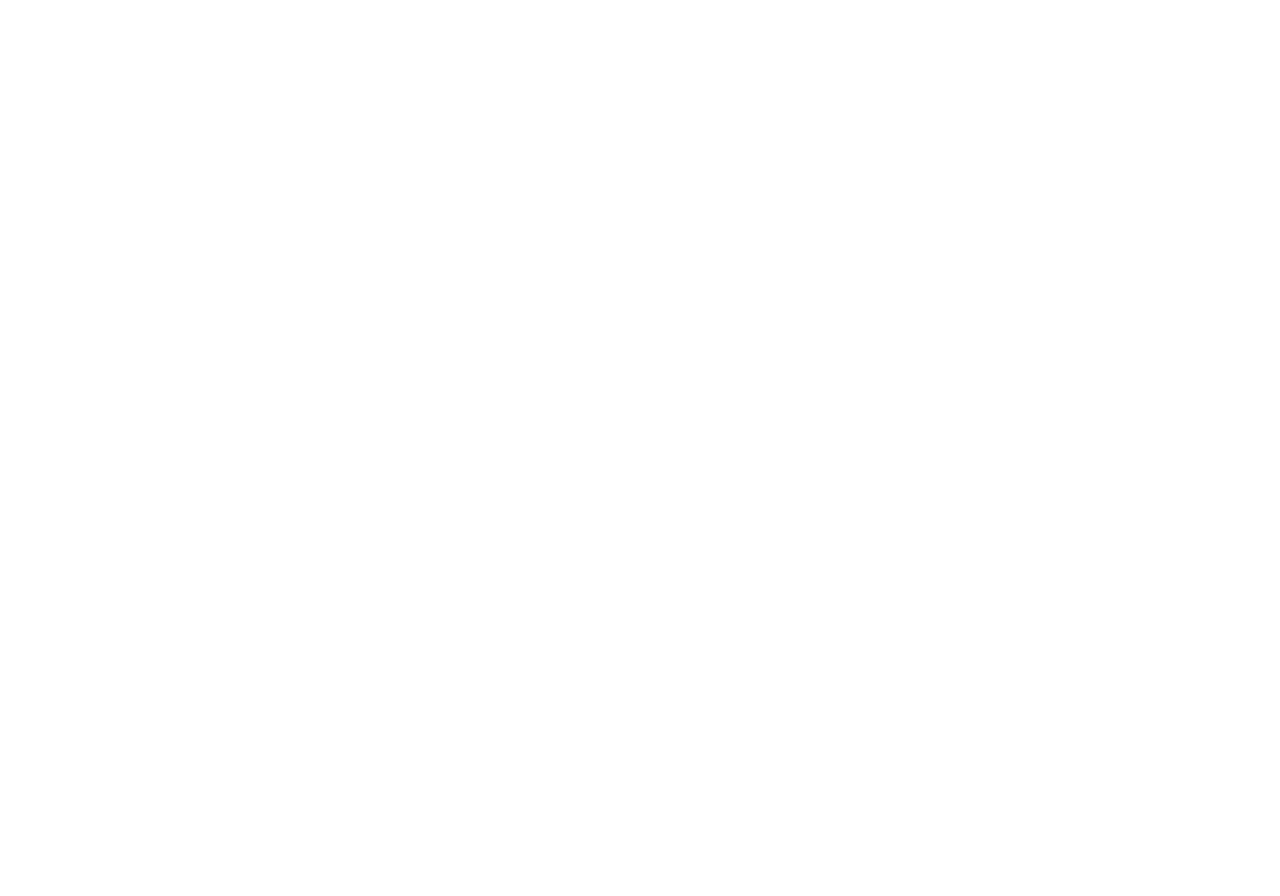
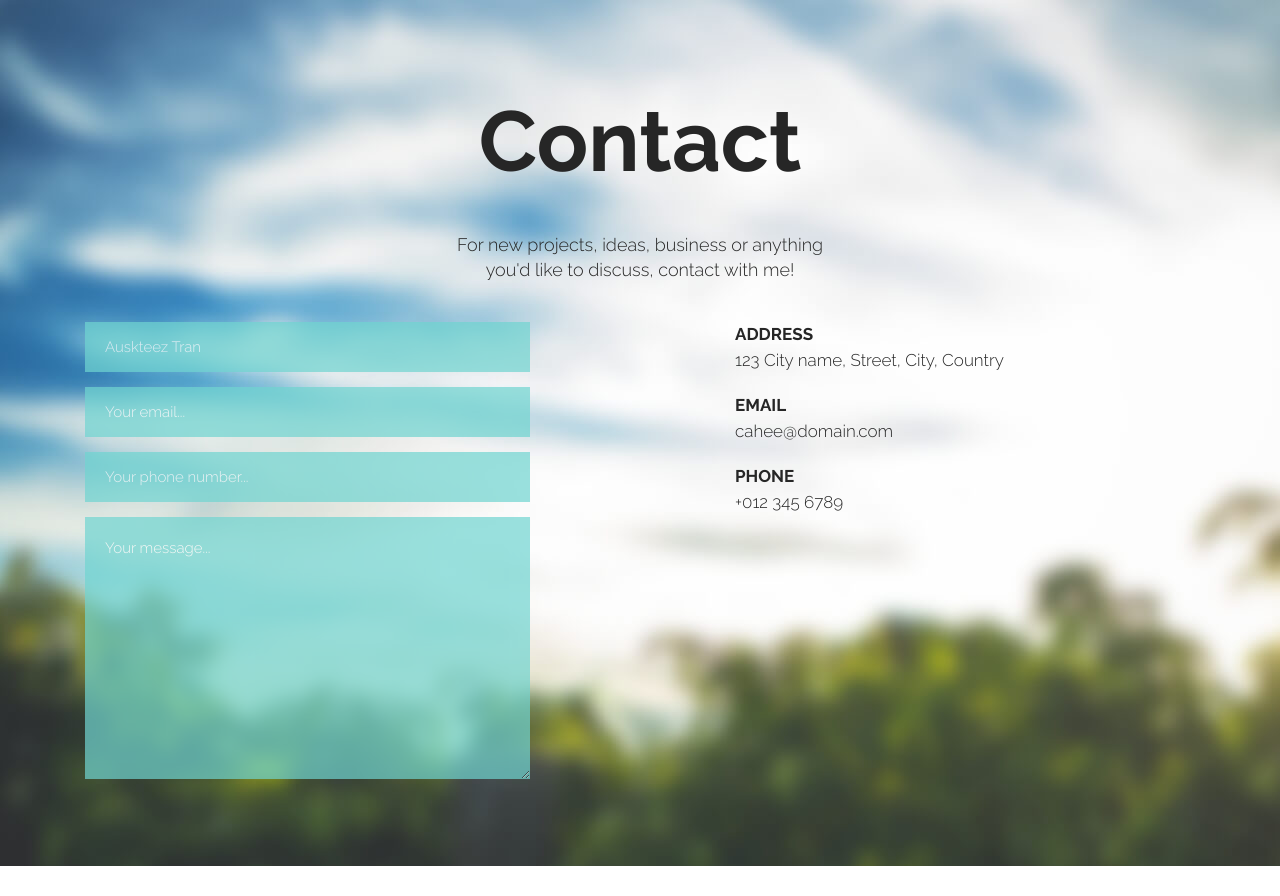
Before and after one commit to davaynamore/cahee, a website: page project/src/index.html in a window 1280 px wide. Before the commit the page ends 800 px from the top, so only its background shows below. Drawn offline with nearby package versions, Linux system fonts and the light colour scheme; files that its build step writes are made by us from their sources; files whose address does not match are found by name.

Commit message:
section contact added

```diff
--- a/package.json
+++ b/package.json
@@ -10,7 +10,7 @@
   "license": "ISC",
   "devDependencies": {
     "browser-sync": "^2.26.3",
-    "gulp": "^4.0.0",
+    "gulp": "^4.0.2",
     "gulp-autoprefixer": "^6.0.0",
     "gulp-clean": "^0.4.0",
     "gulp-csscomb": "^3.0.8",
--- /dev/null
+++ b/project/src/partials/farikmaxx-contact.html
@@ -0,0 +1,27 @@
+<section class="farikmax-contact">
+	<div class="container">
+		<div class="row">
+			<div class="col-12">
+				<h2 class="contact__title">contact</h2>
+				<h3 class="contact__subtitle">For new projects, ideas, business or anything <br>you'd like to discuss, contact with me!</h3>
+			</div>
+		</div>
+		<div class="row justify-content-between">
+			<div class="col-5">
+				<form class="contact__form" action="#" method="post">
+						<input class="contact__form--input" type="text" placeholder="Auskteez Tran" required>
+						<input class="contact__form--input" type="email" placeholder="Your email..." required>
+						<input class="contact__form--input" type="tel" placeholder="Your phone number..." required>
+						<textarea class="contact__form--textarea" rows="10" cols="45" name="text" placeholder="Your message..."></textarea>
+				</form>
+			</div>
+			<div class="col-5">
+				<div class="contact-description">
+					<p class="contact-description--p"><span class="uppercase">address</span><br>123 City name, Street, City, Country</p>
+					<p class="contact-description--p"><span class="uppercase">email</span><br>cahee@domain.com</p>
+					<p class="contact-description--p"><span class="uppercase">phone</span><br>+012 345 6789</p>
+				</div>
+			</div>
+		</div>
+	</div>
+</section>
--- /dev/null
+++ b/project/src/scss/_farikmax-contact.scss
@@ -0,0 +1,73 @@
+.farikmax-contact {
+	background: url("../img/contact-bg.jpg") no-repeat;
+	padding-top: 90px;
+	padding-bottom: 110px;
+}
+
+.contact__title {
+	text-align: center;
+	text-transform: capitalize;
+	font-size: $main-title;
+	font-weight: 700;
+	margin-bottom: px_to_rem(40px);
+}
+
+.contact__subtitle {
+	text-align: center;
+	justify-content: center;
+	font-size: $middle-size;
+	font-weight: 300;
+	line-height: px_to_rem(25px);
+	margin-bottom: px_to_rem(40px);
+}
+
+.contact__form--input{
+	min-width: 100%;
+	min-height: px_to_rem(50px);
+	margin-bottom: px_to_rem(15px);
+	background-color: #70d5d1;
+	border: none;
+	padding-left: 20px;
+	color: $white;
+	opacity: 0.7;
+}
+
+input[type].contact__form--input::-webkit-input-placeholder {
+	color: $white;
+	font-size: px_to_rem(15px);
+	font-weight: 300;
+}
+
+.contact__form--textarea {
+	min-width: 100%;
+	background-color: #70d5d1;
+	opacity: 0.7;
+	padding-left: 20px;
+	border: none;
+	padding-top: 20px;
+}
+
+textarea.contact__form--textarea::-webkit-input-placeholder {
+	color: $white;
+	font-size: px_to_rem(15px);
+	font-weight: 300;
+}
+
+.contact-description {
+	font-size: px_to_rem(17px);
+	font-weight: 300;
+	margin-left: -15px;
+
+	.contact-description--p {
+		margin-bottom: 20px;
+	}
+
+	.uppercase {
+		text-transform: uppercase;
+		font-weight: 700;
+	}
+
+	&:last-child {
+		margin-bottom: 0;
+	}
+}
--- a/project/src/scss/style.scss
+++ b/project/src/scss/style.scss
@@ -1,2 +1,4 @@
 @import "vars";
+@import "mixines";
 @import "common";
+@import "farikmax-contact";
```
Also changed, not shown: project/src/index.html (+1 -1 lines), project/src/img/contact-bg.jpg (added), project/src/scss/_mixines.scss (added).
